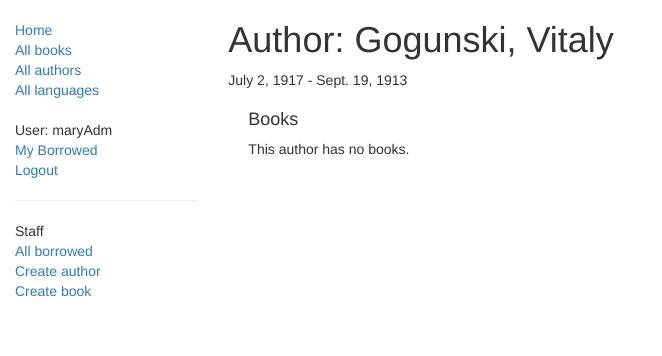
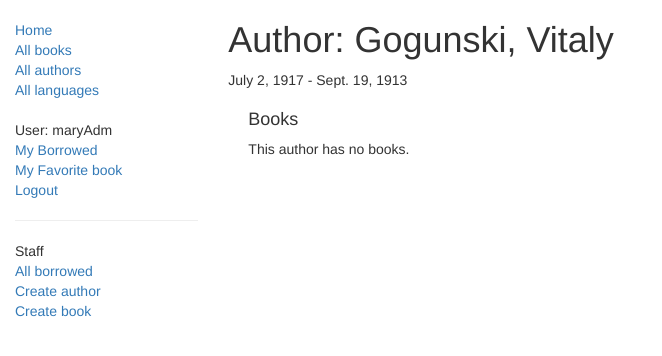
Before and after one commit to mironova2056/Mironova_praktos1, a Django app: page /catalog/author/1 in a window 1280 px wide. Shown: the top 356 px of the page, without its empty margins (0-662 px from the left). Run offline with Django 3.2, Linux system fonts and the light colour scheme; a user stored in the database is signed in; data comes from the database, SQL or seed files in the repository; both versions use the stored data as it was after the commit; parts of the project's set-up code (start-up, migrations or seed data) failed here and were passed over; some libraries are stand-ins or nearby versions.

Commit message:
11-й коммит

```diff
--- a/catalog/forms.py
+++ b/catalog/forms.py
@@ -2,6 +2,7 @@ from django import forms
 from django.core.exceptions import ValidationError
 from django.utils.translation import gettext_lazy as _
 import datetime
+from .models import FavoriteBook
 class RenewBookForm(forms.Form):
     renewal_date = forms.DateField(help_text='Enter a date between now and 4 weeks (default 3).')
 
@@ -12,3 +13,8 @@ class RenewBookForm(forms.Form):
         if data > datetime.date.today():
             raise ValidationError(_('Invalid date - renewal more than 4 weeks ahead'))
         return data
+
+class FavoriteBookForm(forms.ModelForm):
+    class Meta:
+        model = FavoriteBook
+        fields = ['book']
--- a/catalog/models.py
+++ b/catalog/models.py
@@ -100,3 +100,10 @@ class Author(models.Model):
 
     def __str__(self):
         return f'{self.last_name}, {self.first_name}'
+
+
+class FavoriteBook(models.Model):
+    user = models.OneToOneField(User, on_delete=models.CASCADE)
+    book = models.ForeignKey('Book', on_delete=models.SET_NULL, null=True)
+    def __str__(self):
+        return f"{self.book}"
--- a/catalog/templates/base_generic.html
+++ b/catalog/templates/base_generic.html
@@ -36,6 +36,7 @@
               {% if user.is_authenticated %}
                <li>User: {{ user.get_username }}</li>
                 <li><a href="{% url 'my-borrowed' %}">My Borrowed</a></li>
+                <li><a href="{% url 'set_favorite_book' %}">My Favorite book</a></li>
                  <form id="logout-form" action="{% url 'logout' %}" method="POST" style="display: none;">
                      {% csrf_token %}
                  </form>
--- a/catalog/urls.py
+++ b/catalog/urls.py
@@ -19,5 +19,5 @@ urlpatterns = [
     path('book/<int:pk>/update/', views.BookUpdate.as_view(), name='book-update'),
     path('book/<int:pk>/delete/', views.BookDelete.as_view(), name='book-delete'),
     path('copy/<uuid:pk>/change_status/', views.change_copy_status, name='change_copy_status'),
-
+    path('set-favorite-book/', views.set_favorite_book, name='set_favorite_book'),
 ]
--- a/catalog/views.py
+++ b/catalog/views.py
@@ -1,5 +1,5 @@
 from django.shortcuts import render, get_object_or_404, redirect
-from .models import Book,Author,BookInstance,Genre,Language
+from .models import Book,Author,BookInstance,Genre,Language, FavoriteBook
 from django.views import generic
 from django.contrib.auth.mixins import LoginRequiredMixin, PermissionRequiredMixin
 from django.http import HttpResponseRedirect
@@ -8,7 +8,7 @@ from django.contrib.auth.decorators import permission_required, login_required
 import datetime
 from django.views.generic.edit import CreateView, UpdateView, DeleteView
 from django.urls import reverse_lazy
-
+from .forms import FavoriteBookForm
 
 
 from  .forms import RenewBookForm
@@ -110,3 +110,14 @@ def change_copy_status(request, pk):
             return redirect('book-detail', pk=copy.book.pk)
 
     return redirect('book-detail', pk=copy.book.pk)
+
+def set_favorite_book(request):
+    favorite_book, created = FavoriteBook.objects.get_or_create(user = request.user)
+    if request.method == 'POST':
+        form = FavoriteBookForm(request.POST, instance=favorite_book)
+        if form.is_valid():
+            form.save()
+            return redirect('index')
+    else:
+        form = FavoriteBookForm(instance=favorite_book)
+    return render(request, 'catalog/set_favorite_book.html', {'form':form})
```
Also changed, not shown: catalog/admin.py (+6 -1 lines), catalog/templates/catalog/set_favorite_book.html (added, +10 -0 lines), catalog/migrations/0003_favoritebook.py (added), db.sqlite3.
